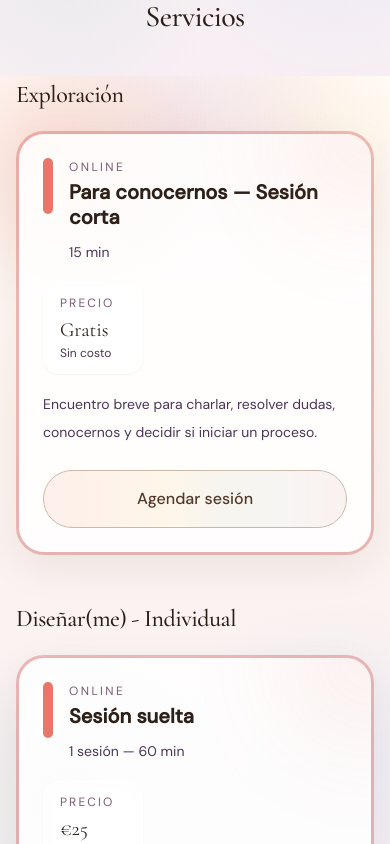
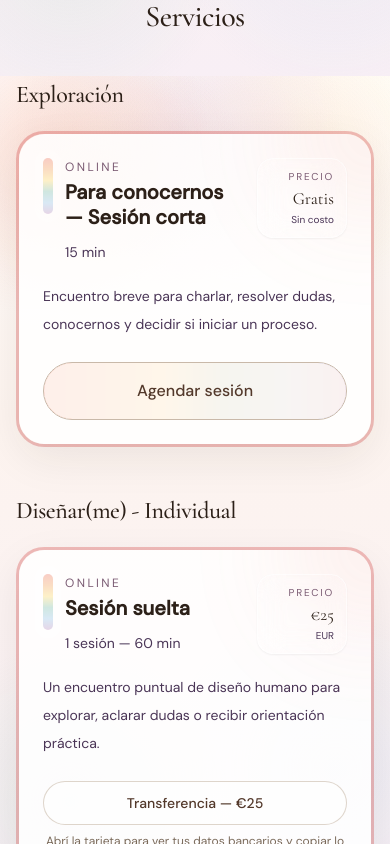
Before and after one commit to N-dossantos/soymicads, a Next.js app: page / in a window 390 px wide. Shown: the part 3300-4144 px from the top of the page. Built offline with nearby package versions, Linux system fonts and the light colour scheme.

Commit message:
fix: styling for improved responsiveness

```diff
--- a/components/sections/Service.tsx
+++ b/components/sections/Service.tsx
@@ -213,20 +213,20 @@ export default function Service() {
                       <div className="premium-card relative overflow-hidden rounded-[1.625rem] !border-0 p-6 sm:p-7">
                         <div className="absolute right-0 top-0 h-32 w-32 translate-x-1/2 -translate-y-1/2 rounded-full opacity-20 blur-3xl" style={{ background: accent }} />
 
-                        <div className="flex flex-col gap-4 sm:flex-row sm:items-start sm:justify-between">
-                          <div className="flex items-start gap-4 flex-1">
-                            <div className="h-14 w-2.5 rounded-full shadow-[0_0_0_8px_rgba(255,255,255,0.35)] shrink-0" style={{ background: accent }} />
-                            <div className="min-w-0">
+                        <div className="flex items-start justify-between gap-3 sm:gap-4">
+                          <div className="flex items-start gap-3 sm:gap-4 flex-1 min-w-0">
+                            <div className="h-14 w-2.5 rounded-full bg-[linear-gradient(180deg,#f29d8e,#f6bd8b,#fce594,#a1d2c5,#b3d5ee,#ceafd2)] opacity-[0.5] shadow-[0_0_0_8px_rgba(255,255,255,0.35)] shrink-0" />
+                            <div className="min-w-0 flex-1">
                               <p className="section-kicker mb-1">{it.modal}</p>
                               <h4 className="text-xl sm:text-2xl font-semibold text-[#2C2018] mb-2 leading-tight">{it.title}</h4>
                               <p className="text-sm sm:text-[15px] text-[#4A3556] leading-7 max-w-xl">{it.subtitle}</p>
                             </div>
                           </div>
-                          <div className="self-start sm:self-auto rounded-2xl border border-[rgba(255,255,255,0.55)] bg-white/72 px-4 py-3 text-left sm:text-right shadow-sm backdrop-blur-md shrink-0 min-w-[100px]">
-                            <p className="text-xs uppercase tracking-[0.18em] text-[#7a5a72]">Precio</p>
-                            <p className="mt-1 text-[20px] font-serif text-[#2C2018]">
+                          <div className="rounded-2xl border border-[rgba(255,255,255,0.55)] bg-white/72 px-3 py-2.5 sm:px-4 sm:py-3 text-right shadow-sm backdrop-blur-md shrink-0 min-w-[90px] sm:min-w-[100px]">
+                            <p className="text-[10px] sm:text-xs uppercase tracking-[0.18em] text-[#7a5a72]">Precio</p>
+                            <p className="mt-0.5 sm:mt-1 text-[17px] sm:text-[20px] font-serif text-[#2C2018]">
                               {!mounted ? (
-                                <span className="inline-block h-[28px] w-16 bg-[#2C2018]/10 animate-pulse rounded" />
+                                <span className="inline-block h-[24px] sm:h-[28px] w-14 sm:w-16 bg-[#2C2018]/10 animate-pulse rounded" />
                               ) : isFreeIntro ? (
                                 "Gratis"
                               ) : product ? (
@@ -239,7 +239,7 @@ export default function Service() {
                                 "—"
                               )}
                             </p>
-                            <p className="text-xs text-[#4A3556]">
+                            <p className="text-[10px] sm:text-xs text-[#4A3556]">
                               {!mounted ? (
                                 <span className="inline-block h-3 w-8 bg-[#4A3556]/10 animate-pulse rounded" />
                               ) : isFreeIntro ? (
--- a/components/ui/spotlight-card.tsx
+++ b/components/ui/spotlight-card.tsx
@@ -89,7 +89,6 @@ const GlowCard: React.FC<GlowCardProps> = ({
       backgroundAttachment: 'fixed',
       border: 'var(--border-size) solid var(--backup-border)',
       position: 'relative' as const,
-      touchAction: 'none' as const,
     };
 
     // Add width and height if provided
```
